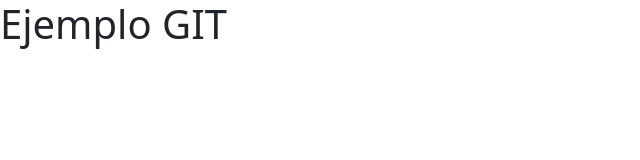
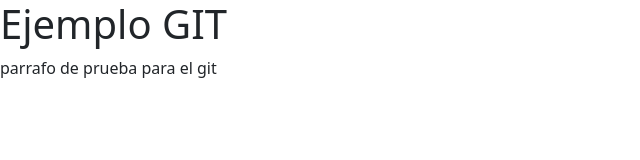
Before and after one commit to jaderkamui/ejemplo-git, a plain HTML site: page index.html in a window 1280 px wide. Shown: the whole page, without its empty margins (0-640 px from the left). Drawn offline with nearby package versions, Linux system fonts and the light colour scheme.

Commit message:
parrafo codigo 03

```diff
--- a/index.html
+++ b/index.html
@@ -10,6 +10,9 @@
 </head>
 <body>
     <h1>Ejemplo GIT</h1>
+    <div>
+        <p>parrafo de prueba para el git</p>
+    </div>
     <!-- JavaScript Bundle with Popper -->
 <script src="https://cdn.jsdelivr.net/npm/bootstrap@5.2.3/dist/js/bootstrap.bundle.min.js" integrity="sha384-kenU1KFdBIe4zVF0s0G1M5b4hcpxyD9F7jL+jjXkk+Q2h455rYXK/7HAuoJl+0I4" crossorigin="anonymous"></script>
 </body>
```
